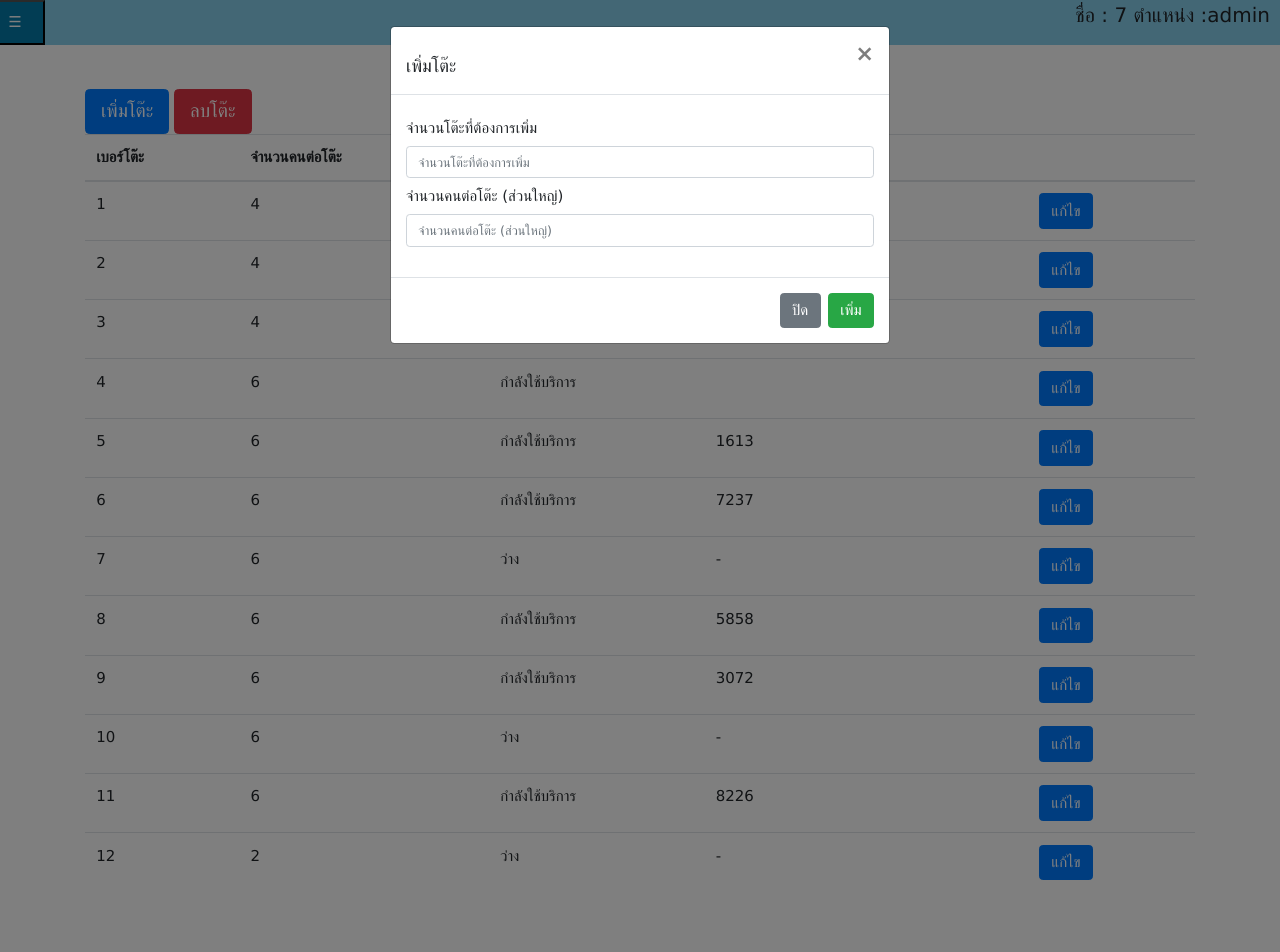
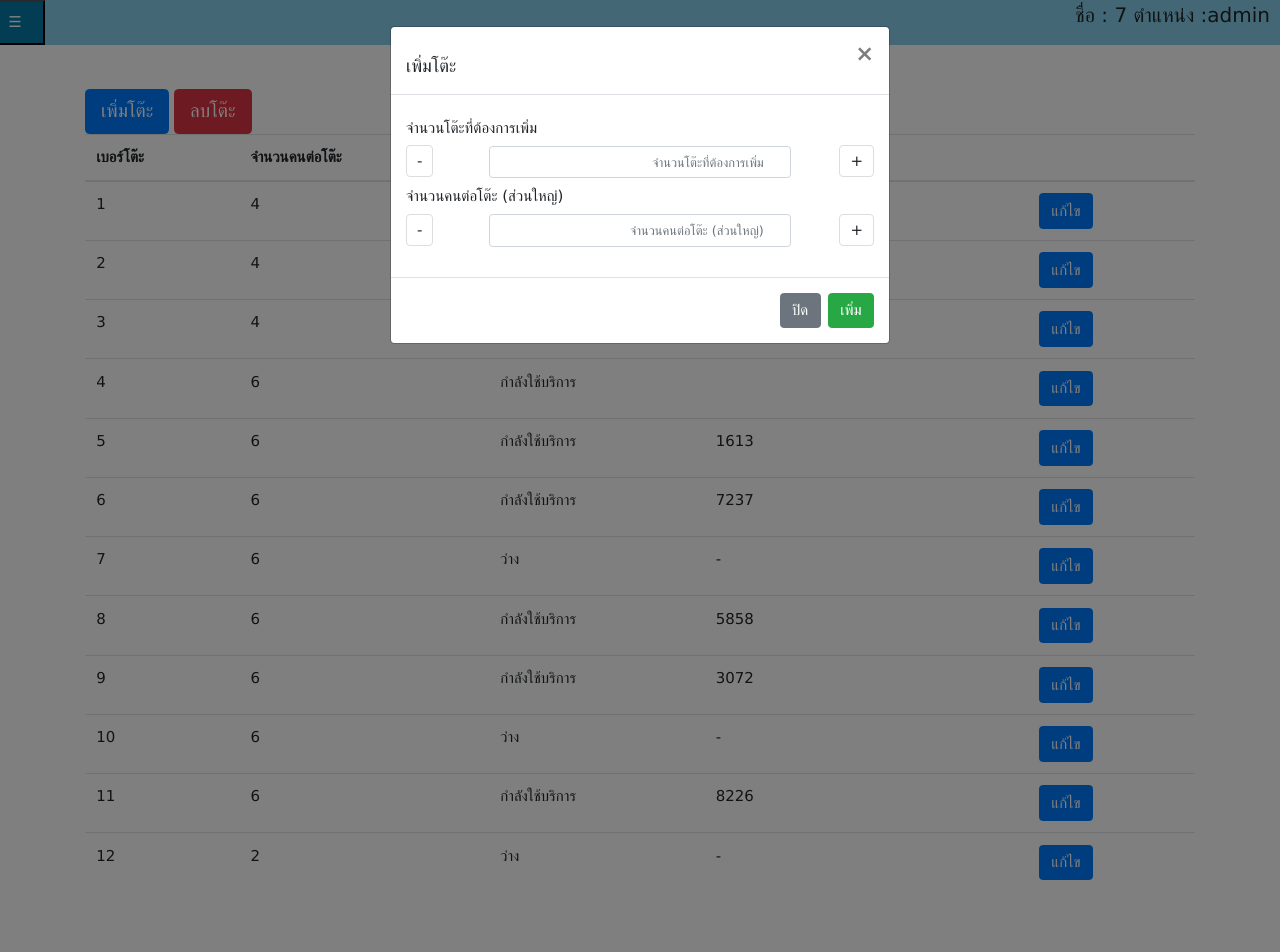
Before and after one commit to Plong-Wasin/restaurantManagement, a PHP site: page /manageTable.php in a window 1280 px wide, after a click on "เพิ่มโต๊ะ". Run offline with PHP 8.4, Linux system fonts and the light colour scheme; a user stored in the database is signed in; data comes from the database, SQL or seed files in the repository.

Commit message:
:heavy_plus_sign: Add CSS/plusMinus.css :heavy_plus_sign: Add js/plusMinus.js :hammer: Update queue/manageQueue.php queue/modal/modal.php plusMinus :hammer: Update table/manageTable.php plusMinus

```diff
--- /dev/null
+++ b/CSS/plusMinus.css
@@ -0,0 +1,9 @@
+.minus,
+.plus {
+    cursor: pointer;
+    border-radius: 4px;
+    padding: 6px 10px 6px 10px;
+    border: 1px solid #ddd;
+    vertical-align: middle;
+    text-align: center;
+}
--- /dev/null
+++ b/js/plusMinus.js
@@ -0,0 +1,23 @@
+function minus(id) {
+    if (
+        isNaN(document.getElementById(id).value) ||
+        document.getElementById(id).value == ""
+    )
+        document.getElementById(id).value = 1;
+    else if (document.getElementById(id).value > 1)
+        document.getElementById(id).value =
+        parseInt(document.getElementById(id).value) - 1;
+    goToCalPrice();
+}
+
+function plus(id) {
+    if (
+        isNaN(document.getElementById(id).value) ||
+        document.getElementById(id).value == ""
+    )
+        document.getElementById(id).value = 1;
+    else if (document.getElementById(id).value < 99)
+        document.getElementById(id).value =
+        parseInt(document.getElementById(id).value) + 1;
+    goToCalPrice();
+}
--- a/queue/manageQueue.php
+++ b/queue/manageQueue.php
@@ -14,6 +14,8 @@ $result = mysqli_query($conn, $query);
     <?php
     include("../require/req.php");
     ?>
+    <link rel="stylesheet" type="text/css" href="../CSS/plusMinus.css">
+    <script src="../js/plusMinus.js"></script>
 
 </head>
 
--- a/table/manageTable.php
+++ b/table/manageTable.php
@@ -11,6 +11,8 @@ include("../require/connectDB.php");
     <meta charset="UTF-8">
     <meta name="viewport" content="width=device-width, initial-scale=1.0">
     <title>ระบบจัดการร้านอาหาร</title>
+    <link rel="stylesheet" type="text/css" href="../CSS/plusMinus.css">
+    <script src="../js/plusMinus.js"></script>
     <?php
     include("../require/req.php");
     ?>
@@ -132,11 +134,31 @@ include("../require/connectDB.php");
                         <div class="form-group row">
                             <label for="numberTableAdded" class="col-sm-12 col-form-label">จำนวนโต๊ะที่ต้องการเพิ่ม</label>
                             <div class="col-sm-12">
-                                <input type="number" style="font-size:85%;" class="form-control" name="numberTableAdded" id="numberTableAdded" placeholder="จำนวนโต๊ะที่ต้องการเพิ่ม" min="1" max="99" required="" step="1">
+                                <div class="row">
+                                    <div class="col-2 pt-1">
+                                        <span class="minus" onclick="minus('numberTableAdded')">-</span>
+                                    </div>
+                                    <div class="col-8 text-right">
+                                        <input type="number" style="font-size:85%;" class="form-control text-right" name="numberTableAdded" id="numberTableAdded" placeholder="จำนวนโต๊ะที่ต้องการเพิ่ม" min="1" max="99" required="" step="1">
+                                    </div>
+                                    <div class="col-2 text-right pt-1">
+                                        <span class="plus" onclick="plus('numberTableAdded')">+</span>
+                                    </div>
+                                </div>
                             </div>
                             <label for="tablePeople" class="col-sm-12 col-form-label">จำนวนคนต่อโต๊ะ (ส่วนใหญ่)</label>
                             <div class="col-sm-12">
-                                <input type="number" onkeypress="return isNumberKey(event)" style="font-size:85%;" class="form-control" name="tablePeople" id="tablePeople" min="1" max="99" required="" placeholder="จำนวนคนต่อโต๊ะ (ส่วนใหญ่)" step="1">
+                                <div class="row">
+                                    <div class="col-2 pt-1">
+                                        <span class="minus" onclick="minus('tablePeople')">-</span>
+                                    </div>
+                                    <div class="col-8 text-right">
+                                        <input type="number" onkeypress="return isNumberKey(event)" style="font-size:85%;" class="form-control text-right" name="tablePeople" id="tablePeople" min="1" max="99" required="" placeholder="จำนวนคนต่อโต๊ะ (ส่วนใหญ่)" step="1">
+                                    </div>
+                                    <div class="col-2 text-right pt-1">
+                                        <span class="plus" onclick="plus('tablePeople')">+</span>
+                                    </div>
+                                </div>
                             </div>
                         </div>
                     </div>
@@ -165,7 +187,17 @@ include("../require/connectDB.php");
                             <input type="hidden" id="tableID" name="tableID" />
                             <label for="editTablePeople" class="col-sm-12 col-form-label">แก้ไขจำนวนคนต่อโต๊ะ</label>
                             <div class="col-sm-12">
-                                <input type="number" onkeypress="return isNumberKey(event)" style="font-size:85%;" class="form-control" name="editTablePeople" id="editTablePeople" min="1" max="99" placeholder="จำนวนคนต่อโต๊ะ" required="" step="1">
+                                <div class="row">
+                                    <div class="col-2 pt-1">
+                                        <span class="minus" onclick="minus('editTablePeople')">-</span>
+                                    </div>
+                                    <div class="col-8 text-right">
+                                        <input type="number" onkeypress="return isNumberKey(event)" style="font-size:85%;" class="form-control text-right" name="editTablePeople" id="editTablePeople" min="1" max="99" placeholder="จำนวนคนต่อโต๊ะ" required="" step="1">
+                                    </div>
+                                    <div class="col-2 text-right pt-1">
+                                        <span class="plus" onclick="plus('editTablePeople')">+</span>
+                                    </div>
+                                </div>
                             </div>
                         </div>
                     </div>
@@ -195,7 +227,17 @@ include("../require/connectDB.php");
                         <div class="form-group row">
                             <label for="numberTableDeleted" class="col-sm-12 col-form-label">จำนวนโต๊ะที่ต้องการลบ (จะลบจากโต๊ะสุดท้าย)</label>
                             <div class="col-sm-12">
-                                <input type="number" style="font-size:85%;" class="form-control" name="numberTableDeleted" id="numberTableDeleted" placeholder="จำนวนโต๊ะที่ต้องการลบ (จะลบจากโต๊ะสุดท้าย)" min="1" max="99" required="" step="1">
+                                <div class="row">
+                                    <div class="col-2 pt-1">
+                                        <span class="minus" onclick="minus('numberTableDeleted')">-</span>
+                                    </div>
+                                    <div class="col-8 text-right">
+                                        <input type="number" style="font-size:85%;" class="form-control text-right" name="numberTableDeleted" id="numberTableDeleted" placeholder="จำนวนโต๊ะที่ต้องการลบ (จะลบจากโต๊ะสุดท้าย)" min="1" max="99" required="" step="1">
+                                    </div>
+                                    <div class="col-2 text-right pt-1">
+                                        <span class="plus" onclick="plus('numberTableDeleted')">+</span>
+                                    </div>
+                                </div>
                             </div>
                         </div>
                     </div>
```
Also changed, not shown: queue/modal/modal.php (+15 -2 lines), README.md.
